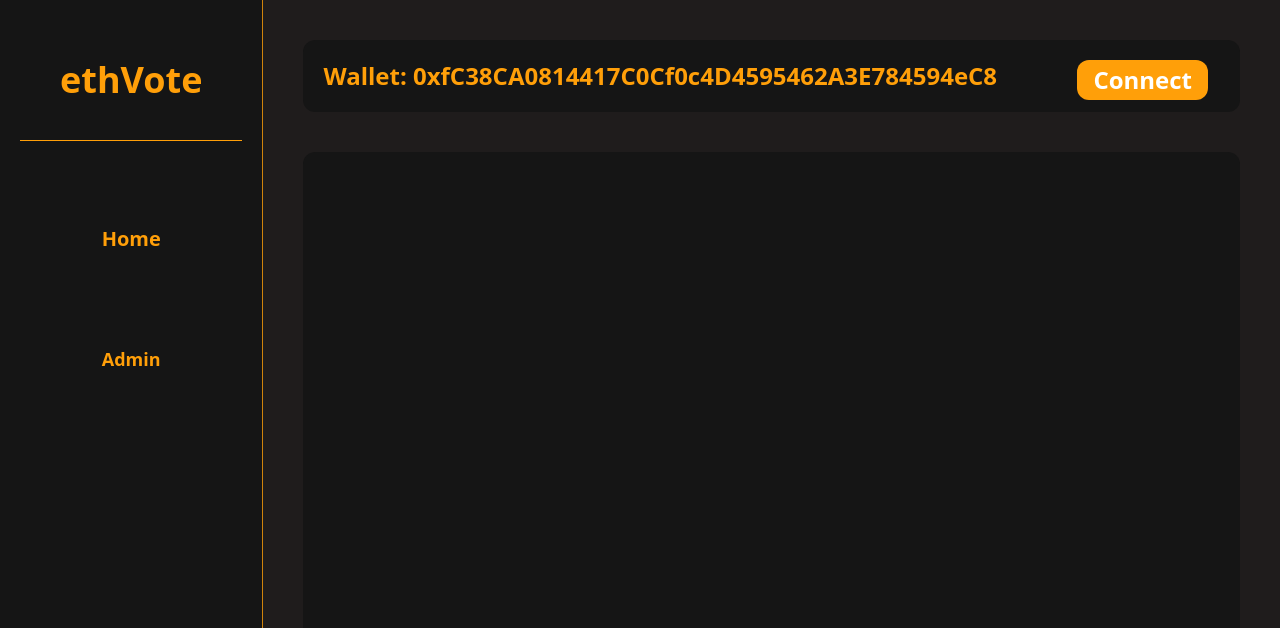
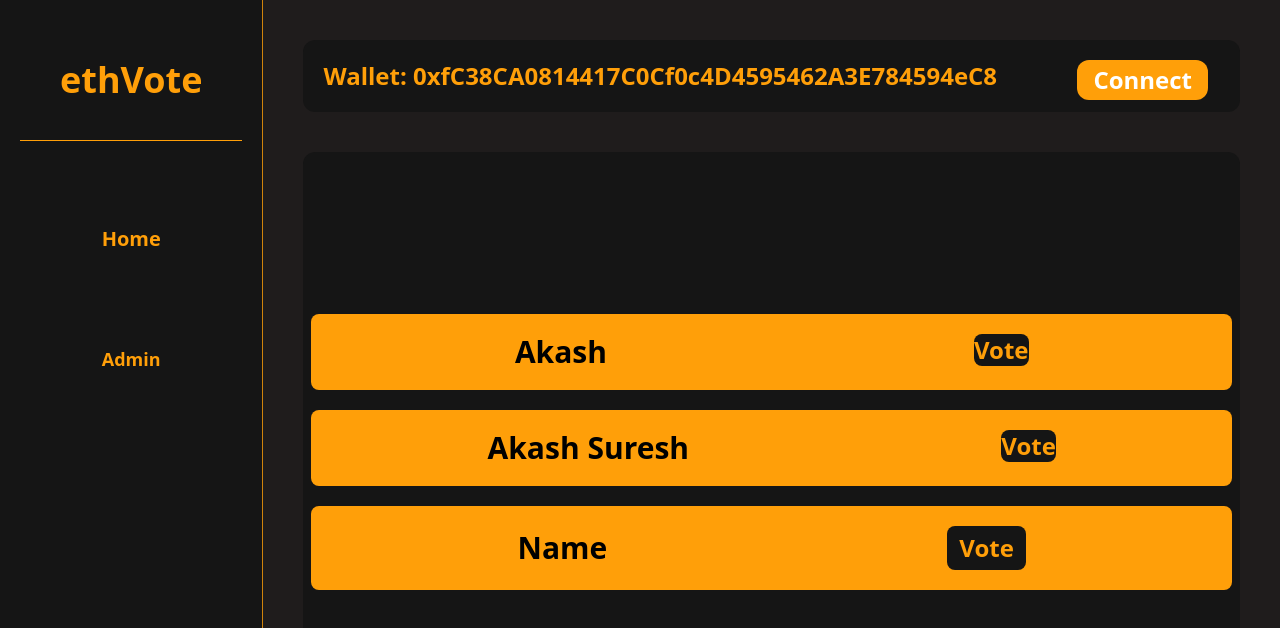
Before and after one commit to akash-skj/Decentralised-Voting-DApp, a React (Vite) app in the folder client/: page / in a window 1280 px wide. Shown: the top 628 px of the page. Built offline with nearby package versions, Linux system fonts and the light colour scheme.

Commit message:
Candidate component

```diff
--- a/client/src/App.jsx
+++ b/client/src/App.jsx
@@ -3,7 +3,7 @@ import { Navbar, Footer, Welcome, Services } from "./components";
 const App = () => {
 
   return (
-    <div className="flex h- overflow-hidden bg-[#1f1c1c]">
+    <div className="flex bg-[#1f1c1c]">
       <Navbar />
       <Services />
 
--- /dev/null
+++ b/client/src/components/Candidate.jsx
@@ -0,0 +1,32 @@
+const Candidate= () => {
+
+
+
+    return(
+        <div className="">
+            <div className="p-5 m-5 mx-2 justify-around flex flex-row rounded-lg bg-honey-gold">
+                <div className="t">
+                    <h1 className="text-black text-3xl justify-start">Akash</h1>
+                </div>
+                <div className="">
+                    <button className="text-honey-gold text-center bg-honey-brown rounded-lg">Vote</button>
+                </div>
+
+            </div>
+            <div className="p-5 m-5 mx-2 justify-around flex flex-row rounded-lg bg-honey-gold">
+                <div className="t">
+                    <h1 className="text-black text-3xl justify-start">Akash Suresh</h1>
+                </div>
+                <div className="">
+                    <button className="text-honey-gold text-center bg-honey-brown rounded-lg">Vote</button>
+                </div>
+            </div>
+            <div className="justify-center p-5 m-5 mx-2 flex flex-row rounded-lg bg-honey-gold">
+                <h1 className="text-black text-3xl pr-[300px] py-1 ">Name</h1>
+                <button className="text-honey-gold text-center ml-10 px-3 py-1  bg-honey-brown rounded-lg">Vote</button>
+            </div>
+        </div>
+    )
+}
+
+export default Candidate;
--- a/client/src/components/Services.jsx
+++ b/client/src/components/Services.jsx
@@ -1,3 +1,4 @@
+import {Candidate} from "./" ;
 const Services = () => {
 
     const connectWallet= ()=>{
@@ -6,17 +7,24 @@ const Services = () => {
 
     return(
         <div className="w-full">
-            <div className="relative m-10 text-2xl bg-honey-brown text-white h-[72px] font-semibold  rounded-xl  p-5 pr-8">
-                <h1 className="absolute text-honey-gold">Wallet: 0xfC38CA0814417C0Cf0c4D4595462A3E784594eC8</h1>
-                <div className="flex justify-end">
-                    <button type="button" onClick={connectWallet} className="flex flex-row items-center bg-honey-gold p-1 pr-4 pl-4 rounded-xl  hover:bg-opacity-80 transition duration-100">Connect</button>
+            <div>
+                <div className="relative m-10 text-2xl bg-honey-brown text-white h-[72px] font-semibold  rounded-xl  p-5 pr-8">
+                    <h1 className="absolute text-honey-gold">Wallet: 0xfC38CA0814417C0Cf0c4D4595462A3E784594eC8</h1>
+                    <div className="flex justify-end">
+                        <button type="button" onClick={connectWallet} className="flex flex-row items-center bg-honey-gold p-1 pr-4 pl-4 rounded-xl  hover:bg-opacity-80 transition duration-100">Connect</button>
+                    </div>
                 </div>
             </div>
-            <div className="h-3/4 m-10 mb-5 text-2xl bg-honey-brown text-honey-gold font-semibold rounded-xl" >
+            <div className="flex flex-col justify-center h-3/4 m-10 mb-5 text-2xl bg-honey-brown text-honey-gold font-semibold rounded-xl">
+                <div className="">
+                    <Candidate />
+                </div>
+            </div>
 
-            </div>
         </div>
     )
 }
 
 export default Services;
+
+//voters.map((voter,index)=><Voter voter={voter}/>)
--- a/client/src/components/index.js
+++ b/client/src/components/index.js
@@ -3,3 +3,4 @@ export {default as Navbar} from './Navbar';
 export {default as Welcome} from './Welcome';
 export {default as Services} from './Services';
 export {default as Footer} from './Footer';
+export {default as Candidate} from './Candidate';
```
